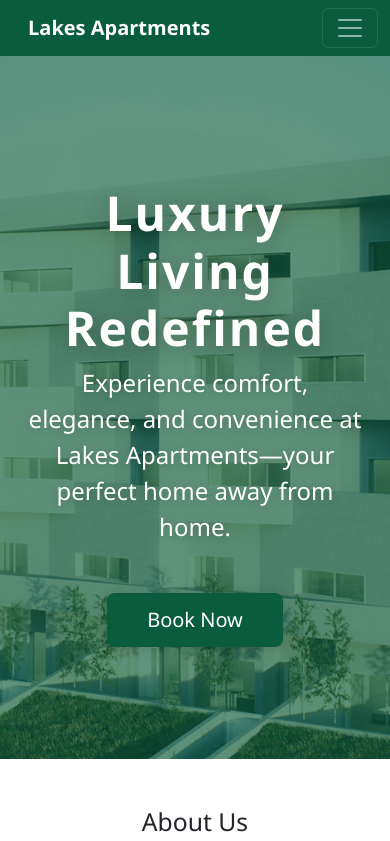
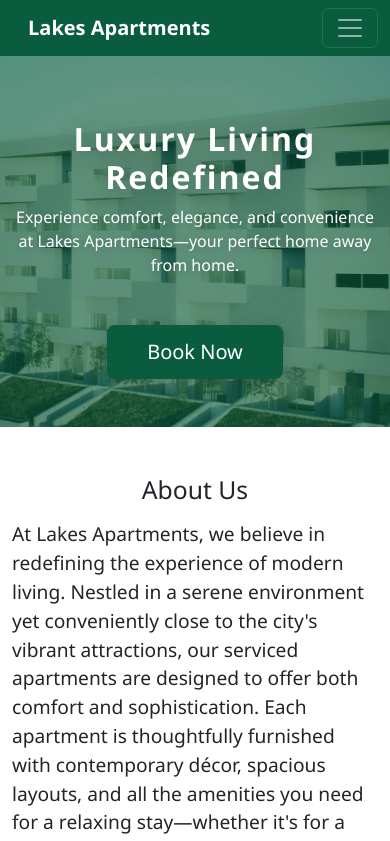
Before and after one commit to prince-dev1/newwebsite, a plain HTML site: page index.html in a window 390 px wide. Shown: the top 841 px of the page. Drawn offline with nearby package versions, Linux system fonts and the light colour scheme.

Commit message:
Update index.html and styles.css

```diff
--- a/index.html
+++ b/index.html
@@ -132,7 +132,7 @@ Whether you're traveling for business, leisure, or relocating, Lakes Apartments
   <div class="container text-center">
     <h2>Our Rooms</h2>
     <div class="row mt-4">
-      <div class="col-md-6 col-lg-4 mb-4">
+      <div class="col-12 col-md-6 col-lg-4 mb-4">
         <div class="card h-100 shadow-sm">
           <img src="room1.jpg" class="card-img-top img-fluid" alt="Studio Apartment">
           <div class="card-body">
@@ -153,7 +153,7 @@ Whether you're traveling for business, leisure, or relocating, Lakes Apartments
           </div>
         </div>
       </div>
-      <div class="col-md-6 col-lg-4 mb-4">
+      <div class="col-12 col-md-6 col-lg-4 mb-4">
         <div class="card h-100 shadow-sm">
           <img src="room2.jpg" class="card-img-top img-fluid" alt="Deluxe Suite">
           <div class="card-body">
@@ -174,7 +174,7 @@ Whether you're traveling for business, leisure, or relocating, Lakes Apartments
           </div>
         </div>
       </div>
-      <div class="col-md-6 col-lg-4 mb-4">
+      <div class="col-12 col-md-6 col-lg-4 mb-4">
         <div class="card h-100 shadow-sm">
           <img src="room3.jpg" class="card-img-top img-fluid" alt="Executive Penthouse">
           <div class="card-body">
@@ -203,7 +203,7 @@ Whether you're traveling for business, leisure, or relocating, Lakes Apartments
 <section id="contact" class="py-5 bg-light">
 <div class="container">
 <h2 class="text-center">Contact Us</h2>
-<form class="mt-4 mx-auto" style="max-width: 600px;">
+<form class="mt-4 mx-auto w-100" style="max-width: 100%;" autocomplete="off">
   <div class="mb-3">
     <label for="name" class="form-label">Full Name</label>
     <input type="text" class="form-control" id="name" placeholder="Enter your name" required>
@@ -225,6 +225,7 @@ Whether you're traveling for business, leisure, or relocating, Lakes Apartments
 </div>
 </div>
 </section>
+
 </body>
 <script src="https://cdn.jsdelivr.net/npm/bootstrap@5.3.3/dist/js/bootstrap.bundle.min.js"></script>
 </html>
--- a/styles.css
+++ b/styles.css
@@ -30,11 +30,19 @@ font-size: 2rem; /* Add this line to increase size */
 color: #d4f4e0;
 }
 
-.html, body {
+html, body {
     overflow-x: hidden;
     line-height: 1.6;
     color: #333;
     background: #fff;
+}
+
+@media (max-width: 767.98px) {
+  section {
+    max-width: 100% !important;
+    padding-left: 0 !important;
+    padding-right: 0 !important;
+  }
 }
 
 header {
@@ -64,6 +72,24 @@ font-weight: bold;
   align-items: center;
   justify-content: center;
   overflow: hidden;
+  width: 100%;           /* Add this line */
+  left: 50%;
+  right: 50%;
+  margin-left: -50vw;     /* Add these three lines to ensure full-bleed background */
+  margin-right: -50vw;
+  box-sizing: border-box;
+}
+
+@media (max-width: 767.98px) {
+  .hero {
+    padding: 4rem 0 3rem 0;
+    min-height: 40vh;
+    width: 100%;
+    margin-left: -50vw;
+    margin-right: -50vw;
+    left: 50vw;
+    right: 50vw;
+  }
 }
 
 .hero::before {
@@ -75,9 +101,12 @@ font-weight: bold;
 }
 
 .hero-content {
-  position: relative;
-  z-index: 2;
-  animation: fadeInHero 1.2s ease;
+   width: 100%;
+   max-width: 1140px;
+   margin: 0 auto;
+   position: relative;
+   z-index: 2;
+   animation: fadeInHero 1.2s ease;
 }
 
 .hero .btn {
@@ -175,3 +204,36 @@ margin-top: 2rem;
 margin-top: 1rem;
 font-size: 1.2rem;
 }
+/* Responsive adjustments for mobile screens */
+@media (max-width: 767.98px) {
+  section {
+    padding: 2rem 0.5rem;
+    max-width: 100%;
+  }
+
+  .hero {
+    padding: 4rem 0.5rem 3rem 0.5rem;
+    min-height: 40vh;
+  }
+
+  .hero .display-4 {
+    font-size: 2rem;
+  }
+
+  .hero .lead {
+    font-size: 1rem;
+  }
+
+  .room-gallery {
+    flex-direction: column;
+    gap: 1rem;
+  }
+
+  .room-card {
+    max-width: 100%;
+  }
+
+  form {
+    padding: 0 0.5rem;
+  }
+}
```
